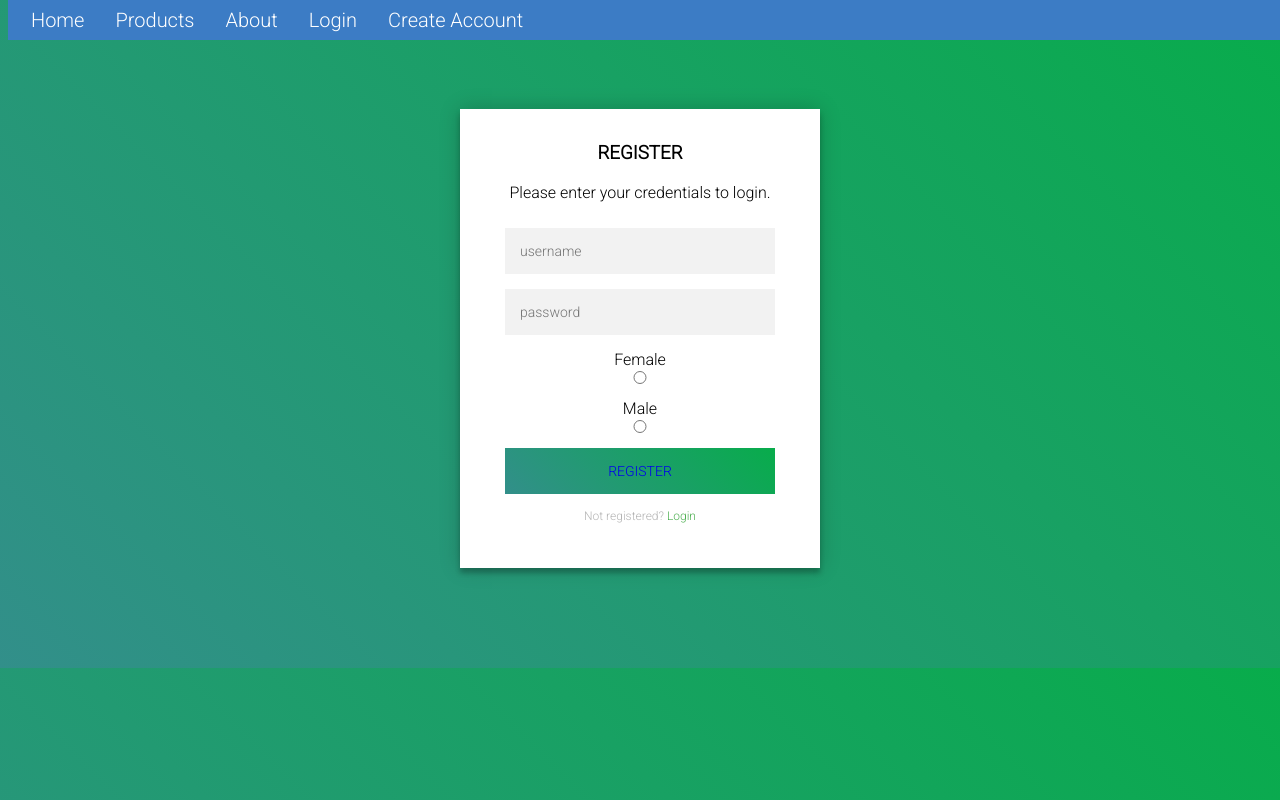
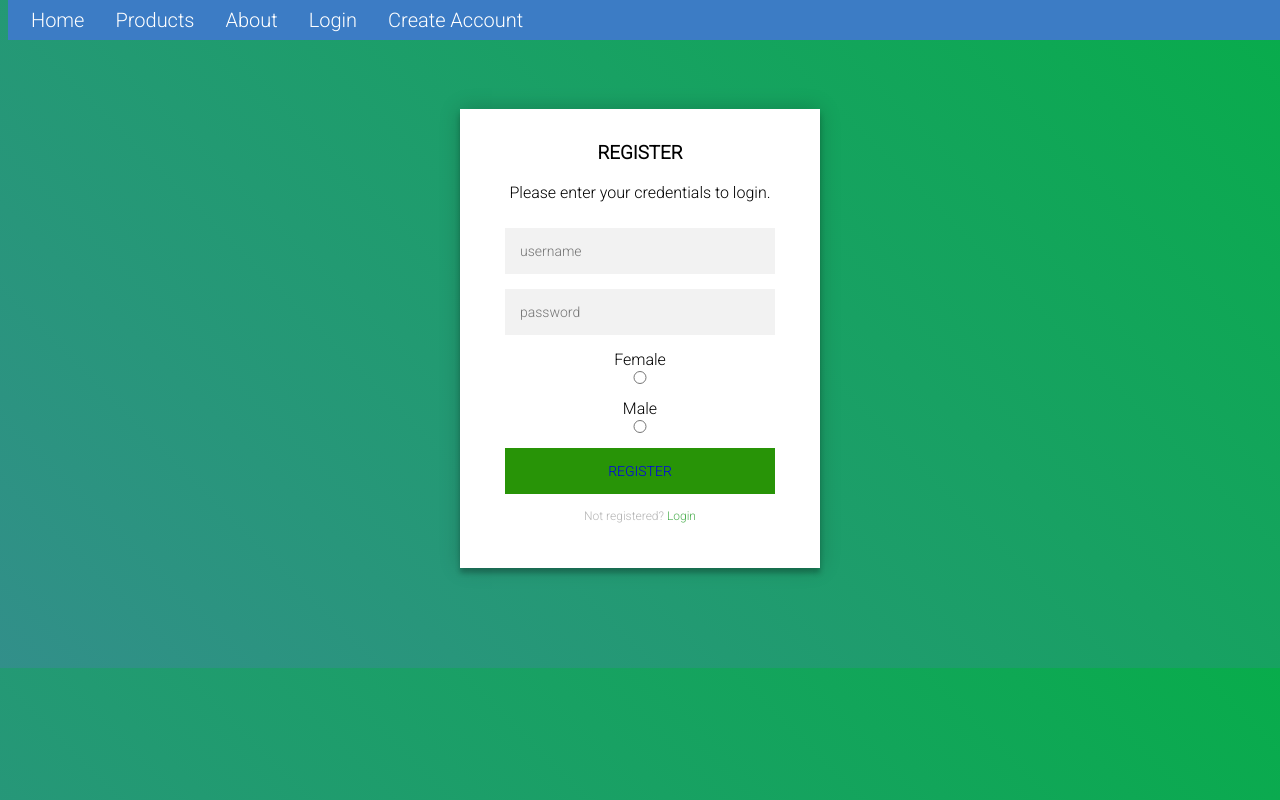
Before and after one commit to Shivani908/gsap-try, a plain HTML site: page BOOK/Register.html in a window 1280 px wide. Drawn offline with Linux system fonts and the light colour scheme.

Commit message:
bkjisfif

```diff
--- a/BOOK/css/login.css
+++ b/BOOK/css/login.css
@@ -7,6 +7,7 @@
     position: fixed;
     top:0;
     width: 100%;
+
     font-size: 20px;
   }
 
@@ -87,12 +88,11 @@ margin-bottom: 26px;
   font-family: "Roboto", sans-serif;
   text-transform: uppercase;
   outline: 0;
-  background-color: #328f8a;
-  background-image: linear-gradient(45deg,#328f8a,#08ac4b);
+  background-color: #289407;
   width: 100%;
   border: 0;
   padding: 15px;
-  color: #FFFFFF;
+  color:white;
   font-size: 14px;
   -webkit-transition: all 0.3 ease;
   transition: all 0.3 ease;
```
